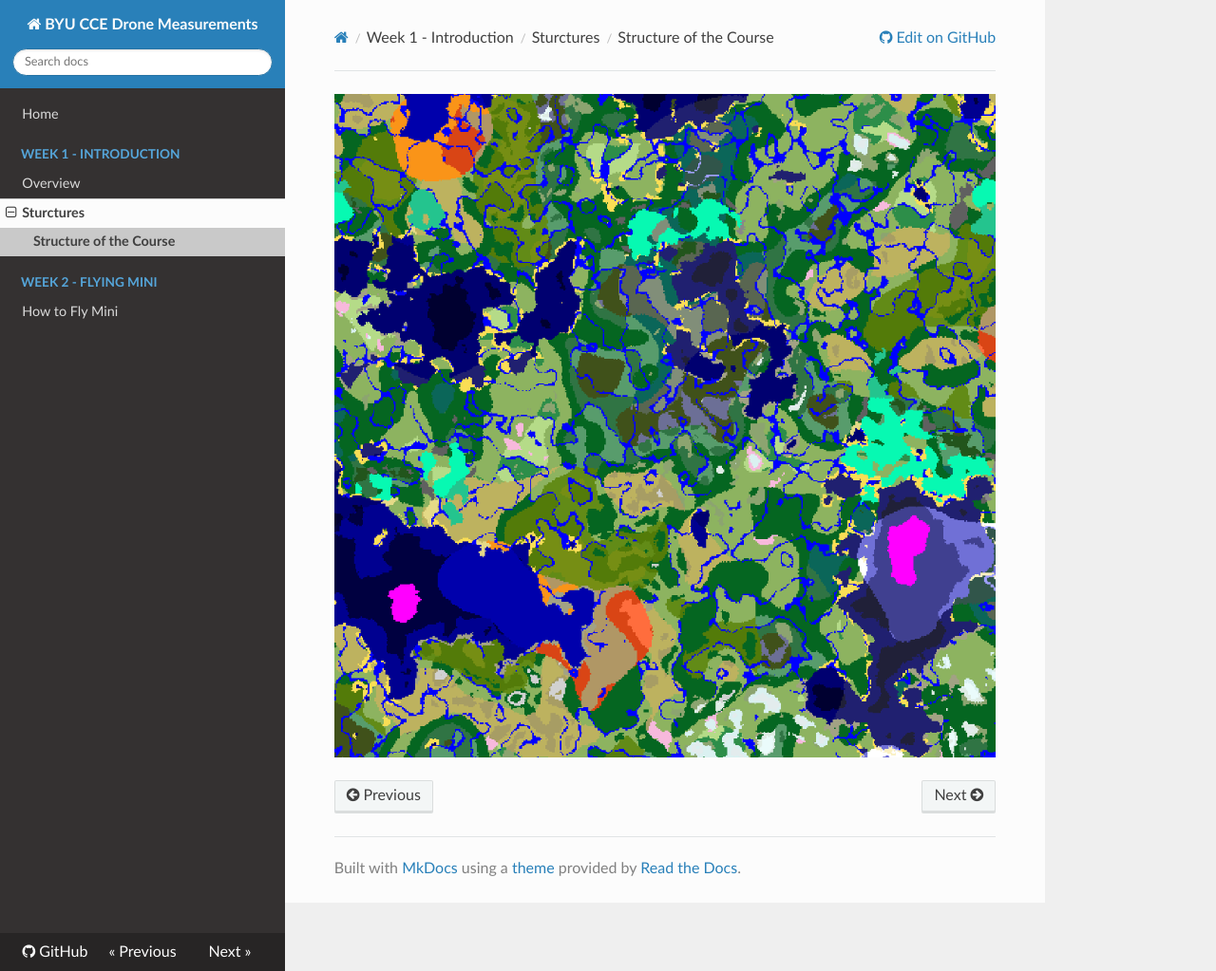
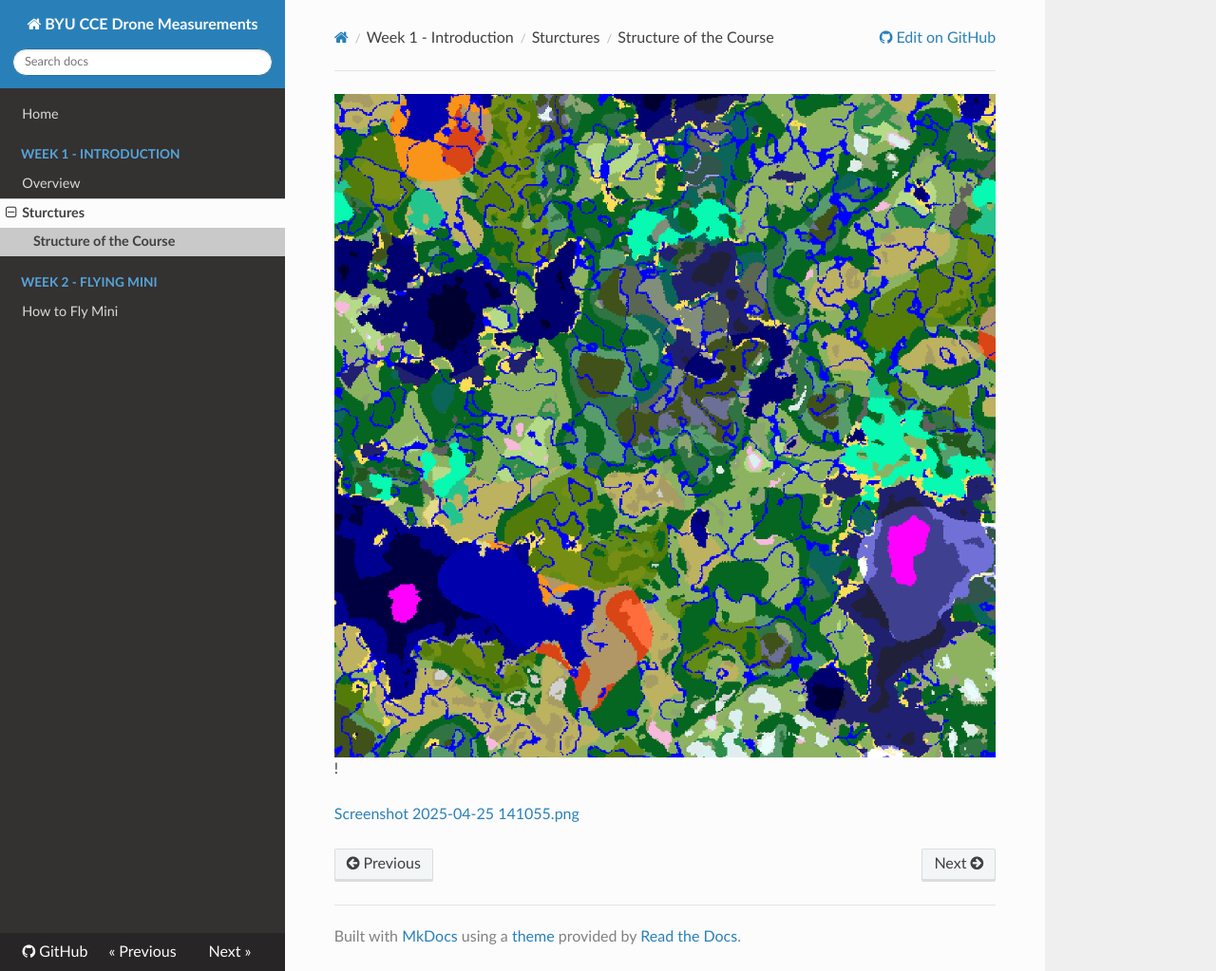
Before and after one commit to gus-p-williams/byu-cce-drone_measurements, an MkDocs documentation site: the page built from docs/week_01/class_struc.md, in a window 1280 px wide and 1023 px high. Shown: the whole window at 95% size. Built offline with MkDocs 1.6.1, drawn with Linux system fonts in a browser that asks for light colours; nearby versions of some CDN libraries.

Commit message:
Added image

```diff
--- a/docs/week_01/class_struc.md
+++ b/docs/week_01/class_struc.md
@@ -1 +1,4 @@
-![Encoch Seed Map.png](../images/Screenshot%202025-04-25%20141055.png)
+![Encoch Seed Map.png](../images/Screenshot%202025-04-25%20141055.png)!
+
+
+[Screenshot 2025-04-25 141055.png](../images/Screenshot%202025-04-25%20141055.png)
```
